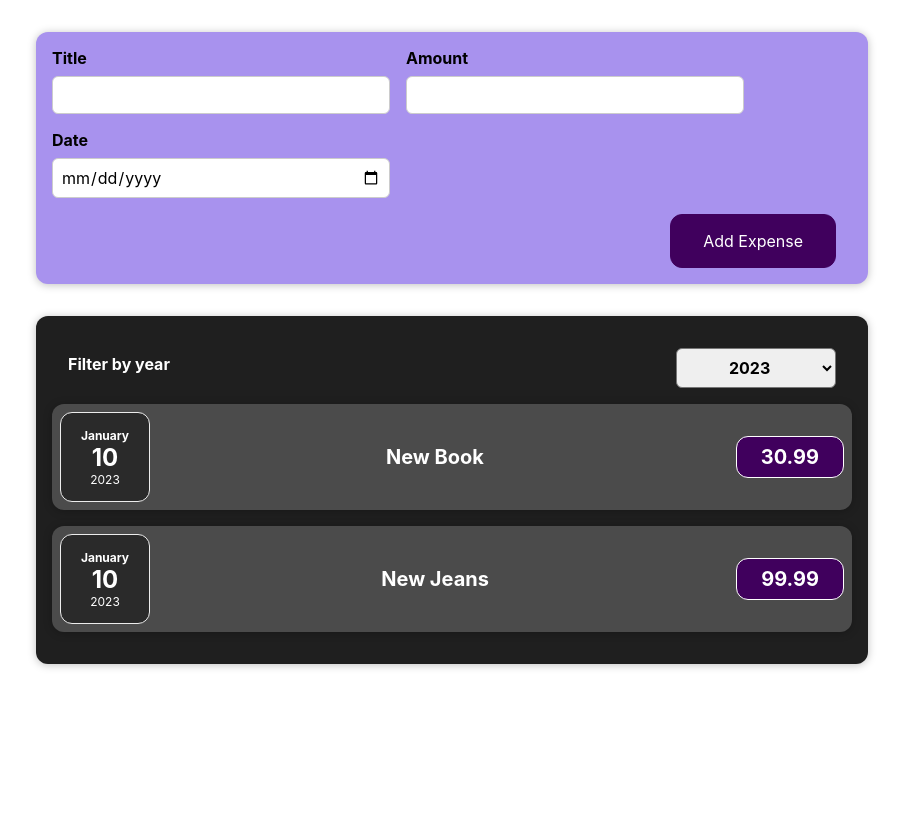
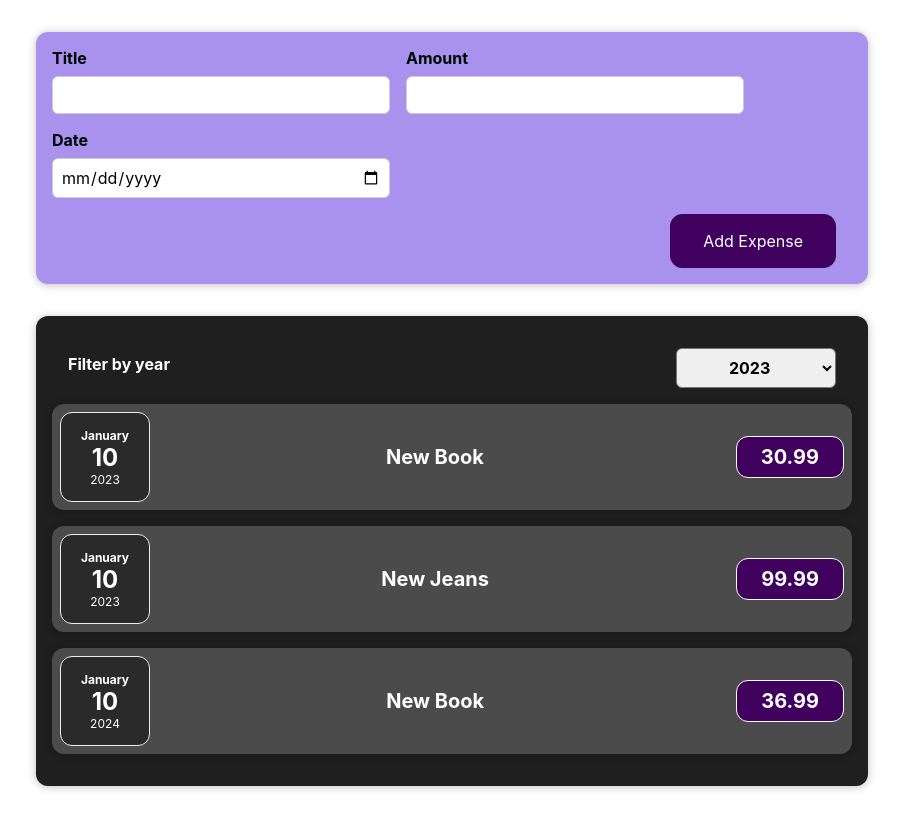
Before and after one commit to hnnmrkr/expenses, a React (Create React App) app: page / in a window 1280 px wide. Shown: the whole page, without its empty margins (188-1091 px from the left). Built offline with nearby package versions, Linux system fonts and the light colour scheme.

Commit message:
Nimekirja andmete dünaamiline kuvamine ja vormi andmete kuvamine

```diff
--- a/src/App.js
+++ b/src/App.js
@@ -16,6 +16,12 @@ const DUMMY_EXPENSES = [
         date: new Date(2023,0,10),
         title: 'New Jeans',
         amount: 99.99
+    },
+    {
+        id:'e3',
+        date: new Date(2024,0,10),
+        title: 'New Book',
+        amount: 36.99
     }
 ]
 
--- a/src/components/Expenses/Expenses.js
+++ b/src/components/Expenses/Expenses.js
@@ -1,8 +1,10 @@
+import {useState} from "react";
+
 import './Expenses.css'
 import ExpenseItem from "./ExpenseItem";
 import Card from "../UI/Card";
 import ExpensesFilter from "../ExpensesFilter/ExpensesFilter";
-import {useState} from "react";
+
 
 
 function Expenses(props) {
--- a/src/components/ExpensesFilter/ExpensesFilter.js
+++ b/src/components/ExpensesFilter/ExpensesFilter.js
@@ -6,7 +6,7 @@ const ExpensesFilter = (props) => {
     const selectYearhandler = (event) =>{
         console.log('Changed year')
         console.log(event.target.value)
-        // props.onChangeFilter(event.target.value)
+        props.onChangeFilter(event.target.value)
     }
     return (
         <div className='expenses-filter'>
```
